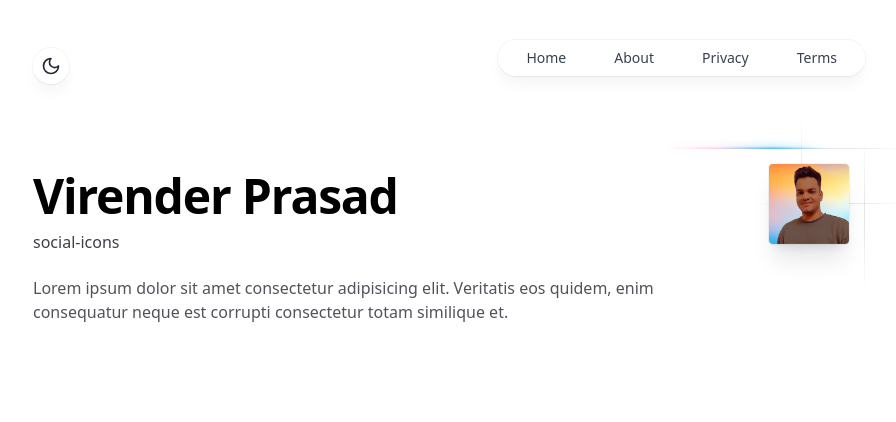
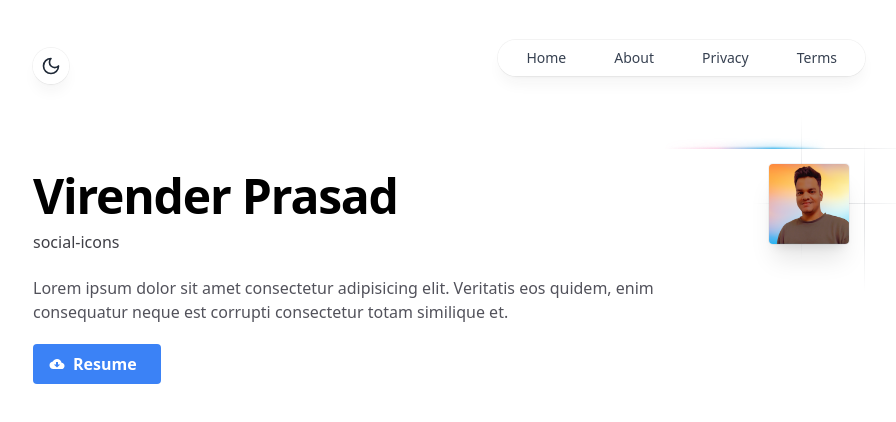
Before and after one commit to Virenishere/professional-portfolio, a React (Vite) app: page / in a window 1280 px wide. Shown: the top 422 px of the page, without its empty margins (191-1087 px from the left). Built offline with nearby package versions, Linux system fonts and the light colour scheme.

Commit message:
added the header

```diff
--- a/src/components/Header/Header.jsx
+++ b/src/components/Header/Header.jsx
@@ -1,6 +1,7 @@
 import React from "react";
-// Import your profile picture
-import profileImage from '../../assets/profile.png'; // Adjust the path as needed
+import profileImage from '../../assets/profile.png';
+import { IoMdCloudDownload } from "react-icons/io";
+
 
 const Header = () => {
   return (
@@ -15,6 +16,11 @@ const Header = () => {
         <p className="text-zinc-600 dark:text-zinc-500">
          Lorem ipsum dolor sit amet consectetur adipisicing elit. Veritatis eos quidem, enim consequatur neque est corrupti consectetur totam similique et.
         </p>
+
+        <a href="https://docs.google.com/document/d/1-o2po9i3nAuw7KxLV2OBPkPnEGXhFjHlh-wg3UyiFow/export?format=pdf" download className="flex items-center w-32 my-5 bg-blue-500 hover:bg-blue-700 text-white font-bold py-2 px-4 rounded">
+        <IoMdCloudDownload className="mr-2"/> Resume</a>
+
+
       </div>
       <div className="relative flex-shrink-1 p-4 md:p-4 md:order-last order-first">
         <a
```
